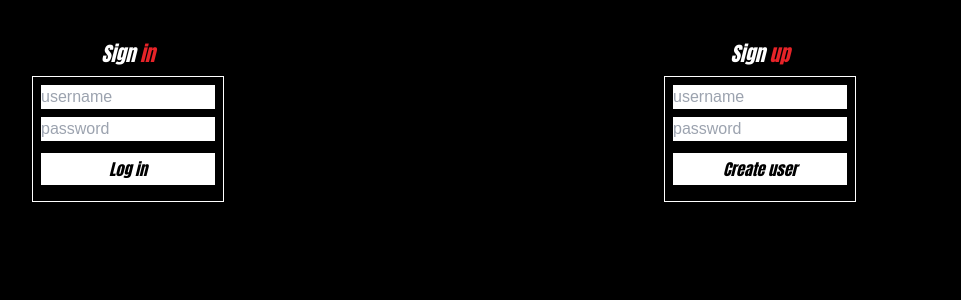
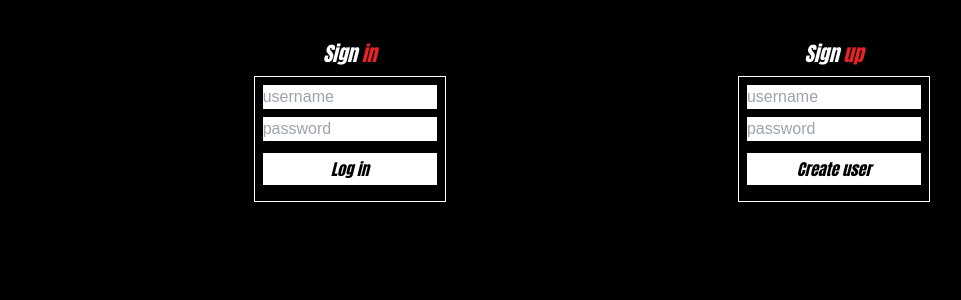
Before and after one commit to VetleViking/CarSpottingApp, a Next.js app in the folder csa_next/: page /login in a window 1280 px wide. Shown: the top 300 px of the page, without its empty margins (196-1157 px from the left). Built offline with nearby package versions, Linux system fonts and the light colour scheme.

Commit message:
added release notes component and updated login components

```diff
--- a/csa_next/src/app/admin/AdminClient.tsx
+++ b/csa_next/src/app/admin/AdminClient.tsx
@@ -4,6 +4,7 @@ import React from 'react';
 import Button from '@/components/Button';
 import { update_spots } from '@/api/cars';
 import { update_users } from '@/api/users';
+import ReleaseNotes from '@/components/ReleaseNotes';
 
 export default function AdminClientSide() {
     return (
@@ -18,12 +19,7 @@ export default function AdminClientSide() {
                 text='Update users'
                 className='text-xl m-4'
             />
-            <div>
-                <p className='text-white text-center p-2 text-xl italic font-medium'>
-                    Create Release Notes
-                </p>
-                <p>implement later</p>
-            </div>
+            <ReleaseNotes />
         </div>
     );
 }
--- a/csa_next/src/app/login/page.tsx
+++ b/csa_next/src/app/login/page.tsx
@@ -4,15 +4,9 @@ import React from 'react';
 
 export default function Login() {
     return (
-        <div className='flex justify-around flex-wrap gap-12 mt-8 px-8'>
-            <div>
-                <p className="text-white text-center p-2 text-xl italic font-medium">Sign <span className="text-[#e72328]">in</span></p>
-                <LoginComponent />
-            </div>
-            <div>
-                <p className="text-white text-center p-2 text-xl italic font-medium">Sign <span className="text-[#e72328]">up</span></p>
-                <CreateUser />
-            </div>
+        <div className='flex justify-around flex-wrap gap-12 mt-8 px-8'>|
+            <LoginComponent />
+            <CreateUser />
         </div>
     );
 };
--- a/csa_next/src/components/CreateUser.tsx
+++ b/csa_next/src/components/CreateUser.tsx
@@ -18,7 +18,9 @@ const CreateUser = () => {
         } else setErrormessage(data.message || 'An error occurred');
     }
 
-    return <div className="flex flex-col gap-2 w-48 p-2 bg-black border border-white">
+    return <div>
+        <p className="text-white text-center p-2 text-xl italic font-medium">Sign <span className="text-[#e72328]">up</span></p>
+        <div className="flex flex-col gap-2 w-48 p-2 bg-black border border-white">
         <input
             className="font-ListComponent"
             type="text"
@@ -47,6 +49,7 @@ const CreateUser = () => {
             className="bg-white text-black py-1 px-2 mt-1 italic"
             onClick={() => create_user_handler(username, password)}>Create user</button>
         <p className="text-[#e72328] text-center font-ListComponent">{errormessage}</p>
+        </div>
     </div>
 };
 
--- a/csa_next/src/components/LoginComponent.tsx
+++ b/csa_next/src/components/LoginComponent.tsx
@@ -14,7 +14,9 @@ const LoginComponent = () => {
         data.message === 'Logged in' ? window.location.href = '/' : setErrormessage(data.message || 'An error occurred');
     }
 
-    return <div className="flex flex-col gap-2 w-48 p-2 bg-black border border-white">
+    return <div>
+        <p className="text-white text-center p-2 text-xl italic font-medium">Sign <span className="text-[#e72328]">in</span></p>
+        <div className="flex flex-col gap-2 w-48 p-2 bg-black border border-white">
             <input
                 className="font-ListComponent"
                 type="text"
@@ -44,6 +46,7 @@ const LoginComponent = () => {
                 onClick={() => login_handler(username, password)}>Log in</button>
             <p className="text-[#e72328] text-center font-ListComponent">{errormessage}</p>
         </div>
+    </div>
 };
 
 export default LoginComponent;
--- /dev/null
+++ b/csa_next/src/components/ReleaseNotes.tsx
@@ -0,0 +1,25 @@
+import React, { useState } from "react";
+
+const ReleaseNotes  = () => {
+    const [title, setTitle] = useState<string>("");
+    const [releaseNotes, setReleaseNotes] = useState<string>("");
+
+    return <div>
+        <input
+            className="w-full max-w-2xl mx-1 mb-4 p-1 rounded-lg border border-black font-ListComponent"
+            type="text"
+            placeholder="Release Title"
+            value={title}
+            onChange={e => setTitle(e.target.value)}
+        />
+        <textarea
+            className="w-full max-w-2xl mx-1 mb-4 p-1 rounded-lg border border-black font-ListComponent"
+            placeholder="Release Notes"
+            value={releaseNotes}
+            onChange={e => setReleaseNotes(e.target.value)}
+            rows={10}
+        ></textarea>
+    </div>
+};
+
+export default ReleaseNotes;
```
Lines whose indentation alone changed are shown as unchanged.
